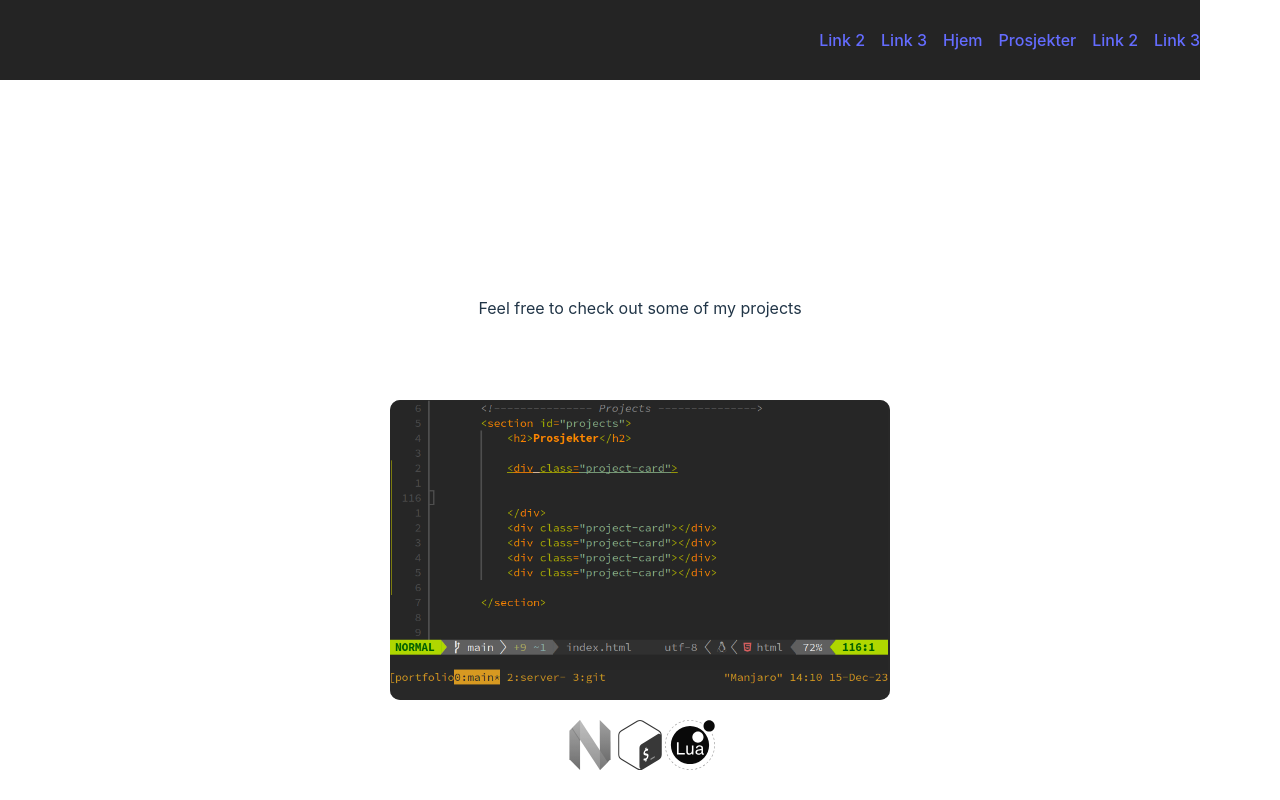
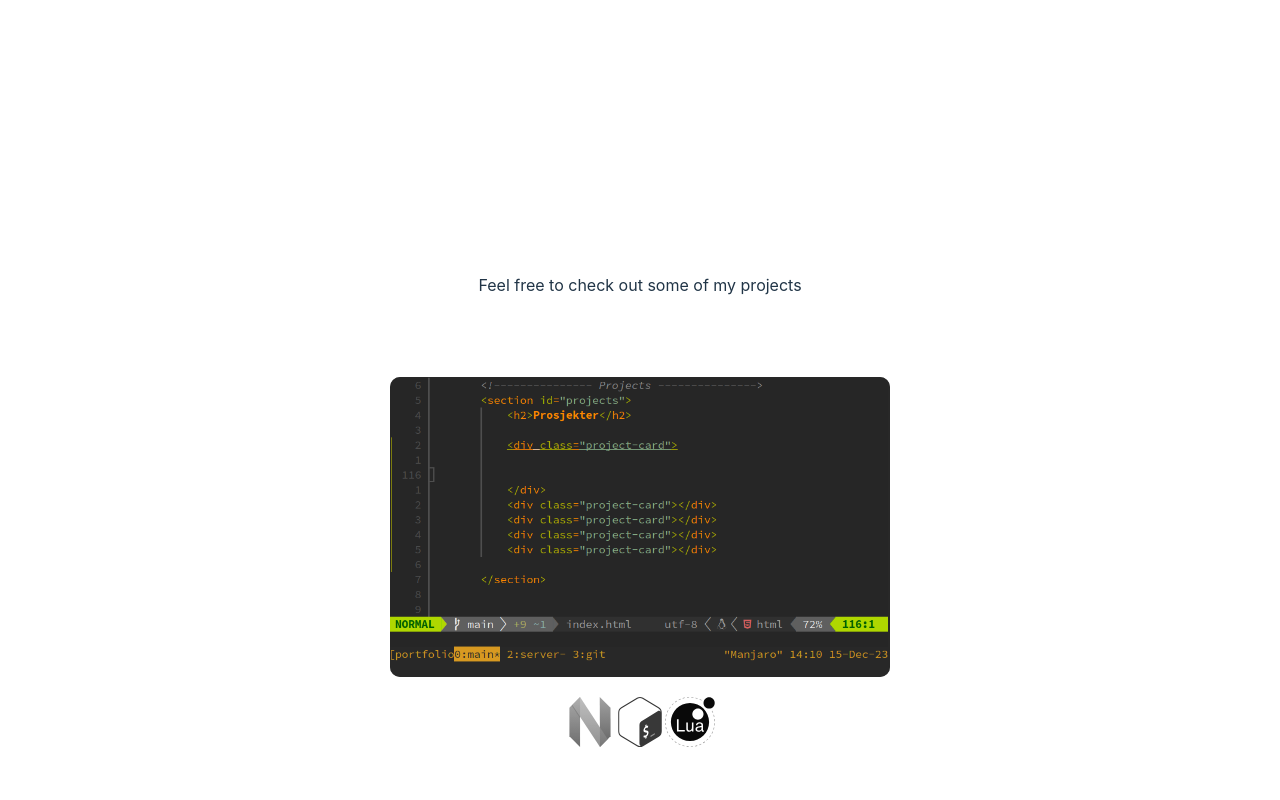
Before and after one commit to jensjpedersen/portfolio_react, a React (Vite) app: page /projects in a window 1280 px wide. Shown: the top 800 px of the page. Built offline with nearby package versions, Linux system fonts and the light colour scheme.

Commit message:
feat(header) reafctored header section.

```diff
--- a/src/App.jsx
+++ b/src/App.jsx
@@ -1,5 +1,5 @@
 import Hero from "./components/Hero.jsx"
-import Nav from "./components/Header/Nav.jsx"
+import Header from "./components/Header/Header.jsx"
 import Projects from "./pages/Projects.jsx"
 import { BrowserRouter, Routes, Route } from "react-router-dom"
 
@@ -9,21 +9,22 @@ function App() {
   return (
     <>
       <BrowserRouter>
+
+        <Header/>
+
         <Routes>
-                    <Route path="/" element={<Nav/>}>
 
           <Route path="/" element={<Hero/>}/>
 
-                        <Route path="projects" element={<Projects/>}/>
+          <Route path="/projects" element={<Projects/>}/>
 
-                        <Route path="about" element={<h1>About</h1>}/>
-
-                        <Route path="*" element={<h1>404</h1>}/>
+          <Route path="/about" element={<h1>About</h1>}/>
 
 
 
 
-                    </Route>
+
+
         </Routes>
 
       </BrowserRouter>
```
Lines whose indentation alone changed are shown as unchanged.
